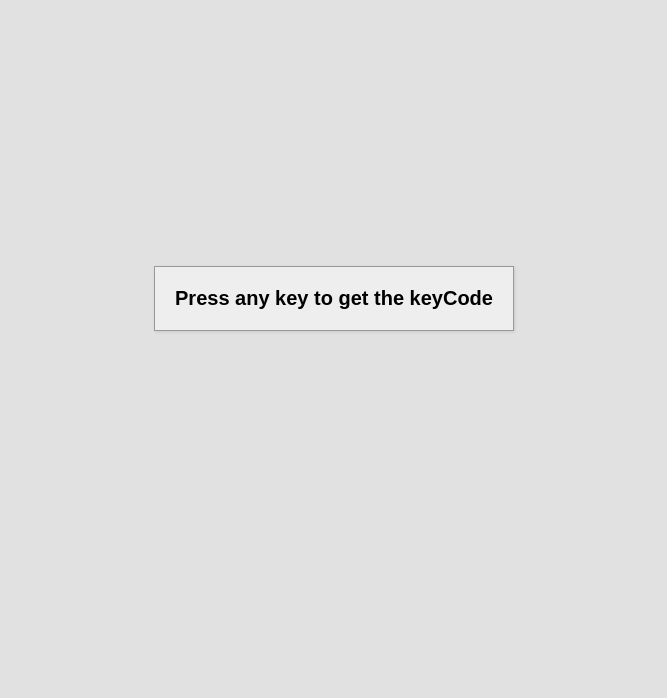
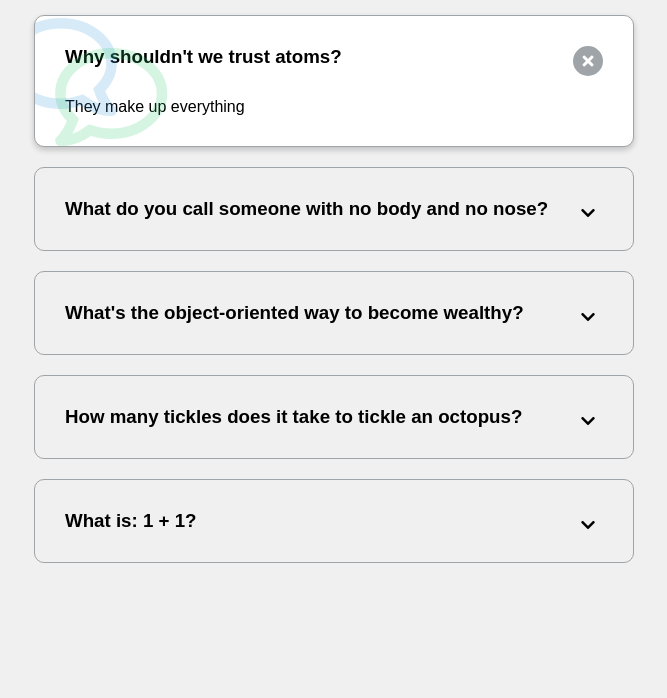
Before and after one commit to ybekardev/50-Days-50-Projects, a plain HTML site: page UdemyCourse 50 Days 50 Projects/key_boxes/index.html in a window 1280 px wide. Shown: the part 102-800 px from the top of the page, without its empty margins (306-973 px from the left). Drawn offline with Linux system fonts and the light colour scheme; a web font is replaced by a local one.

```diff
--- /dev/null
+++ b/UdemyCourse 50 Days 50 Projects/faq_boxes/style.css
@@ -0,0 +1,43 @@
+
+@import url('https://fonts.googleapis.com/css?family=Muli&display=swap');
+
+* {
+  box-sizing: border-box;
+}
+
+body {
+  background-color: #e1e1e1;
+  font-family: 'Muli', sans-serif;
+  display: flex;
+  align-items: center;
+  justify-content: center;
+  text-align: center;
+  height: 100vh;
+  overflow: hidden;
+  margin: 0;
+}
+
+.key {
+  border: 1px solid #999;
+  background-color: #eee;
+  box-shadow: 1px 1px 3px rgba(0, 0, 0, 0.1);
+  display: inline-flex;
+  align-items: center;
+  font-size: 20px;
+  font-weight: bold;
+  padding: 20px;
+  flex-direction: column;
+  margin: 10px;
+  min-width: 150px;
+  position: relative;
+}
+
+.key small {
+  position: absolute;
+  top: -24px;
+  left: 0;
+  text-align: center;
+  width: 100%;
+  color: #555;
+  font-size: 14px;
+}
--- a/UdemyCourse 50 Days 50 Projects/key_boxes/index.html
+++ b/UdemyCourse 50 Days 50 Projects/key_boxes/index.html
@@ -3,13 +3,78 @@
   <head>
     <meta charset="UTF-8" />
     <meta name="viewport" content="width=device-width, initial-scale=1.0" />
+    <link rel="stylesheet" href="https://cdnjs.cloudflare.com/ajax/libs/font-awesome/5.14.0/css/all.min.css" integrity="sha512-1PKOgIY59xJ8Co8+NE6FZ+LOAZKjy+KY8iq0G4B3CyeY6wYHN3yt9PW0XpSriVlkMXe40PTKnXrLnZ9+fkDaog==" crossorigin="anonymous" />
     <link rel="stylesheet" href="style.css" />
-    <title>Event KeyCodes</title>
+    <title>FAQ</title>
   </head>
   <body>
-    <div id="insert">
-      <div class="key">
-        Press any key to get the keyCode
+    <h1>Frequently Asked Questions</h1>
+    <div class="faq-container">
+      <div class="faq active">
+        <h3 class="faq-title">
+          Why shouldn't we trust atoms?
+        </h3>
+
+        <p class="faq-text">
+          They make up everything
+        </p>
+
+        <button class="faq-toggle">
+          <i class="fas fa-chevron-down"></i>
+          <i class="fas fa-times"></i>
+        </button>
+      </div>
+
+      <div class="faq">
+        <h3 class="faq-title">
+          What do you call someone with no body and no nose?
+        </h3>
+        <p class="faq-text">
+          Nobody knows.
+        </p>
+        <button class="faq-toggle">
+          <i class="fas fa-chevron-down"></i>
+          <i class="fas fa-times"></i>
+        </button>
+      </div>
+
+      <div class="faq">
+        <h3 class="faq-title">
+          What's the object-oriented way to become wealthy?
+        </h3>
+        <p class="faq-text">
+          Inheritance.
+        </p>
+        <button class="faq-toggle">
+          <i class="fas fa-chevron-down"></i>
+          <i class="fas fa-times"></i>
+        </button>
+      </div>
+
+      <div class="faq">
+        <h3 class="faq-title">
+          How many tickles does it take to tickle an octopus?
+        </h3>
+        <p class="faq-text">
+          Ten-tickles!
+        </p>
+        <button class="faq-toggle">
+          <i class="fas fa-chevron-down"></i>
+          <i class="fas fa-times"></i>
+        </button>
+      </div>
+
+      <div class="faq">
+        <h3 class="faq-title">
+          What is: 1 + 1?
+        </h3>
+        <p class="faq-text">
+          Depends on who are you asking.
+        </p>
+        <button class="faq-toggle">
+          <i class="fas fa-chevron-down"></i>
+          <i class="fas fa-times"></i>
+        </button>
       </div>
     </div>
     <script src="script.js"></script>
--- a/UdemyCourse 50 Days 50 Projects/key_boxes/script.js
+++ b/UdemyCourse 50 Days 50 Projects/key_boxes/script.js
@@ -1,19 +1,8 @@
 
-const insert = document.getElementById('insert')
+const toggles = document.querySelectorAll('.faq-toggle')
 
-window.addEventListener('keydown', (event) => {
-  insert.innerHTML = `
-  <div class="key">
-  ${event.key === ' ' ? 'Space' : event.key}
-  <small>event.key</small>
-</div>
-<div class="key">
-  ${event.keyCode}
-  <small>event.keyCode</small>
-</div>
-<div class="key">
-  ${event.code}
-  <small>event.code</small>
-</div>
-  `
+toggles.forEach(toggle => {
+toggle.addEventListener('click', () => {
+   toggle.parentNode.classList.toggle('active')
 })
+})
--- a/UdemyCourse 50 Days 50 Projects/key_boxes/style.css
+++ b/UdemyCourse 50 Days 50 Projects/key_boxes/style.css
@@ -1,4 +1,3 @@
-
 @import url('https://fonts.googleapis.com/css?family=Muli&display=swap');
 
 * {
@@ -6,38 +5,103 @@
 }
 
 body {
-  background-color: #e1e1e1;
   font-family: 'Muli', sans-serif;
+  background-color: #f0f0f0;
+}
+
+h1 {
+  margin: 50px 0 30px;
+  text-align: center;
+}
+
+.faq-container {
+  max-width: 600px;
+  margin: 0 auto;
+}
+
+.faq {
+  background-color: transparent;
+  border: 1px solid #9fa4a8;
+  border-radius: 10px;
+  margin: 20px 0;
+  padding: 30px;
+  position: relative;
+  overflow: hidden;
+  transition: 0.3s ease;
+}
+
+.faq.active {
+  background-color: #fff;
+  box-shadow: 0 3px 6px rgba(0, 0, 0, 0.1), 0 3px 6px rgba(0, 0, 0, 0.1);
+}
+
+.faq.active::before,
+.faq.active::after {
+  content: '\f075';
+  font-family: 'Font Awesome 5 Free';
+  color: #2ecc71;
+  font-size: 7rem;
+  position: absolute;
+  opacity: 0.2;
+  top: 20px;
+  left: 20px;
+  z-index: 0;
+}
+
+.faq.active::before {
+  color: #3498db;
+  top: -10px;
+  left: -30px;
+  transform: rotateY(180deg);
+}
+
+.faq-title {
+  margin: 0 35px 0 0;
+}
+
+.faq-text {
+  display: none;
+  margin: 30px 0 0;
+}
+
+.faq.active .faq-text {
+  display: block;
+}
+
+.faq-toggle {
+  background-color: transparent;
+  border: 0;
+  border-radius: 50%;
+  cursor: pointer;
   display: flex;
   align-items: center;
   justify-content: center;
-  text-align: center;
-  height: 100vh;
-  overflow: hidden;
-  margin: 0;
+  font-size: 16px;
+  padding: 0;
+  position: absolute;
+  top: 30px;
+  right: 30px;
+  height: 30px;
+  width: 30px;
 }
 
-.key {
-  border: 1px solid #999;
-  background-color: #eee;
-  box-shadow: 1px 1px 3px rgba(0, 0, 0, 0.1);
-  display: inline-flex;
-  align-items: center;
-  font-size: 20px;
-  font-weight: bold;
-  padding: 20px;
-  flex-direction: column;
-  margin: 10px;
-  min-width: 150px;
-  position: relative;
+.faq-toggle:focus {
+  outline: 0;
 }
 
-.key small {
-  position: absolute;
-  top: -24px;
-  left: 0;
-  text-align: center;
-  width: 100%;
-  color: #555;
-  font-size: 14px;
+.faq-toggle .fa-times {
+  display: none;
 }
+
+.faq.active .faq-toggle .fa-times {
+  color: #fff;
+  display: block;
+}
+
+.faq.active .faq-toggle .fa-chevron-down {
+  display: none;
+}
+
+.faq.active .faq-toggle {
+  background-color: #9fa4a8;
+}
```
Also changed, not shown: UdemyCourse 50 Days 50 Projects/faq_boxes/index.html (added, +17 -0 lines), UdemyCourse 50 Days 50 Projects/faq_boxes/script.js (added, +19 -0 lines).
